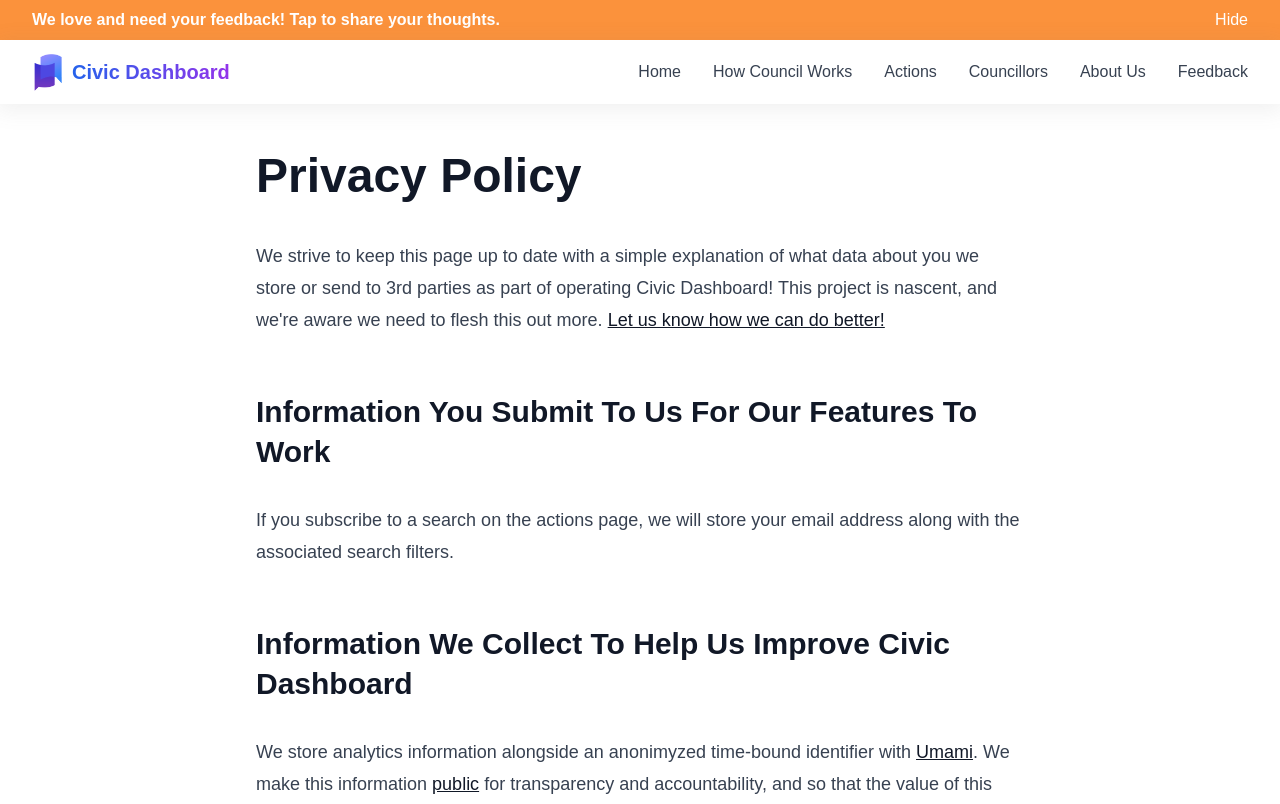
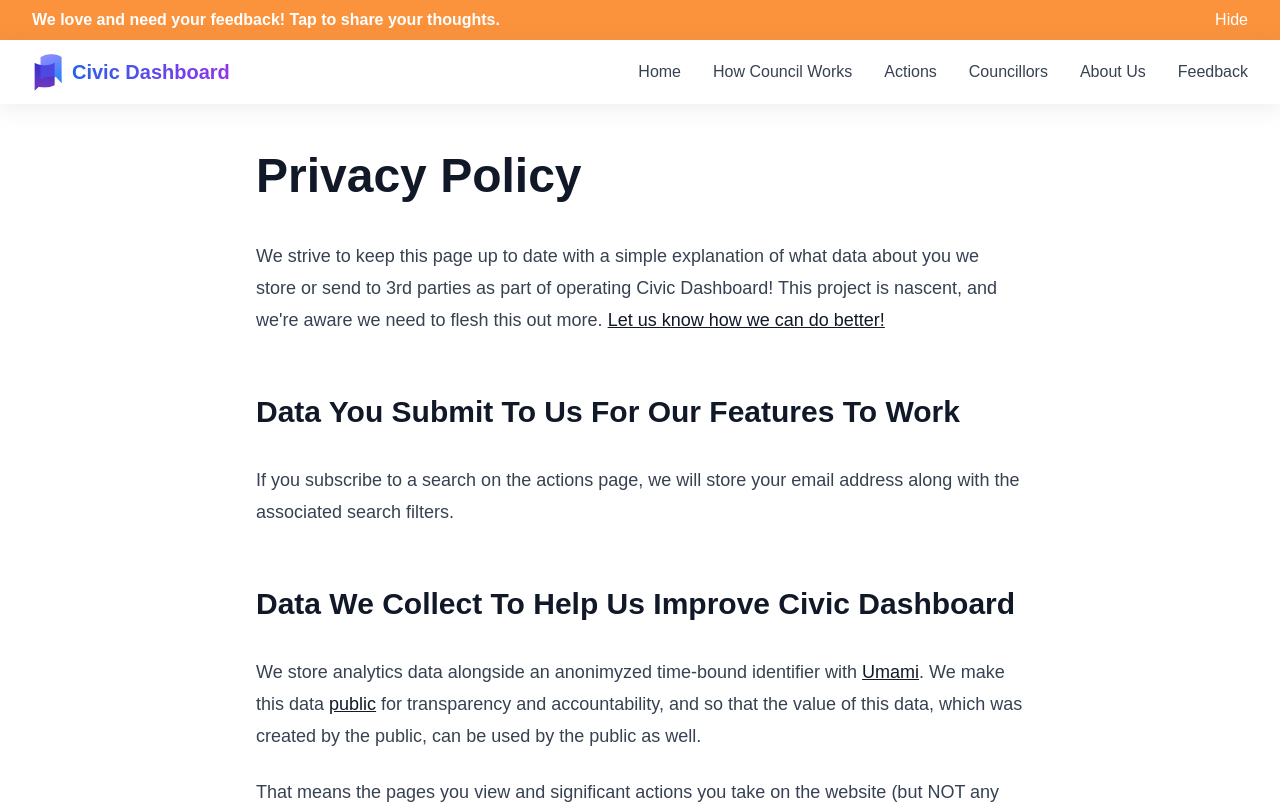
Before and after one commit to civic-dashboard/civic-dashboard-web, a Next.js app: page /privacy in a window 1280 px wide. Shown: the top 804 px of the page. Built offline with nearby package versions, Linux system fonts and the light colour scheme.

Commit message:
docs: tweak privacy policy wording

```diff
--- a/src/app/privacy/page.tsx
+++ b/src/app/privacy/page.tsx
@@ -19,20 +19,20 @@ export default function Privacy() {
             <a href="/feedback">Let us know how we can do better! </a>
           </p>
 
-          <h2>Information You Submit To Us For Our Features To Work</h2>
+          <h2>Data You Submit To Us For Our Features To Work</h2>
           <p>
             If you subscribe to a search on the actions page, we will store your
             email address along with the associated search filters.
           </p>
 
-          <h2>Information We Collect To Help Us Improve Civic Dashboard</h2>
+          <h2>Data We Collect To Help Us Improve Civic Dashboard</h2>
           <p>
-            We store analytics information alongside an anonimyzed time-bound
+            We store analytics data alongside an anonimyzed time-bound
             identifier with{' '}
             <a href="https://umami.is/" target="_blank">
               Umami
             </a>
-            . We make this information{' '}
+            . We make this data{' '}
             <a
               href="https://eu.umami.is/share/6R9CNotgCUNEmDL5/civicdashboard.ca"
               target="_blank"
```
